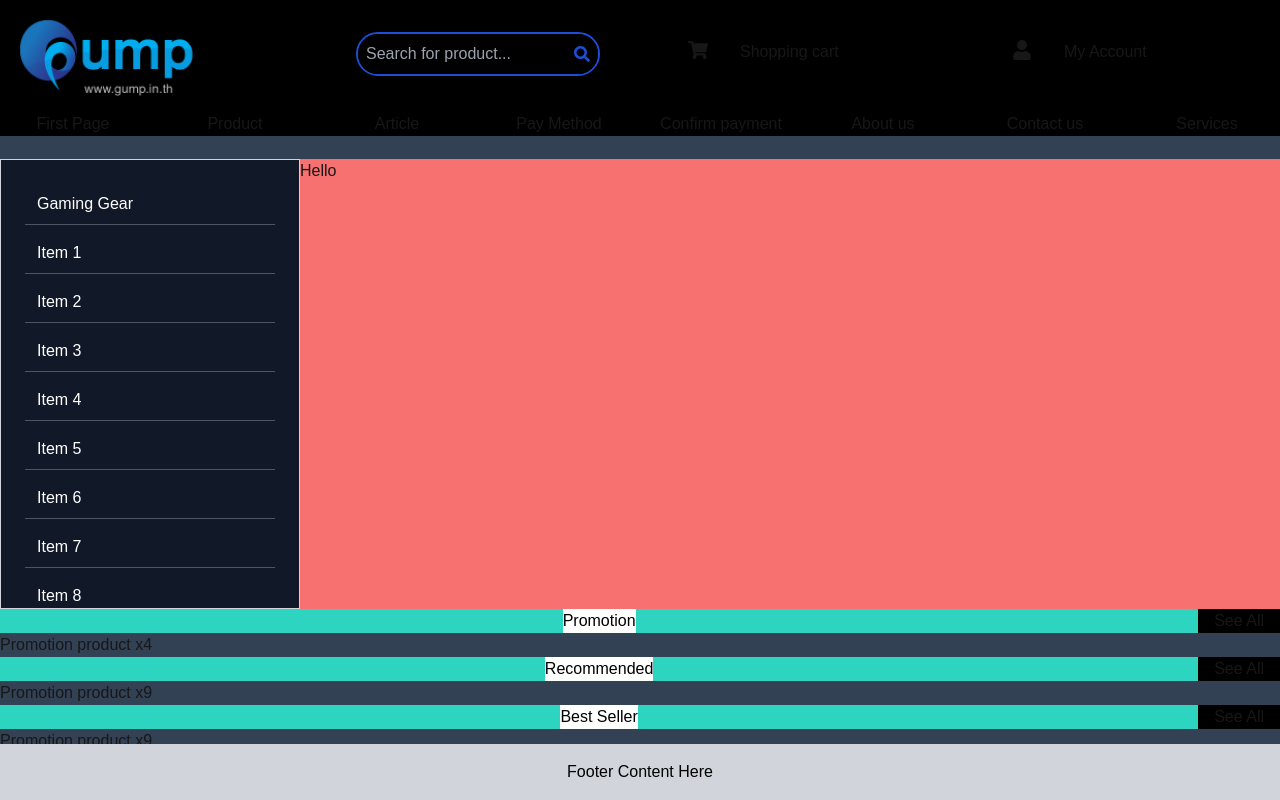
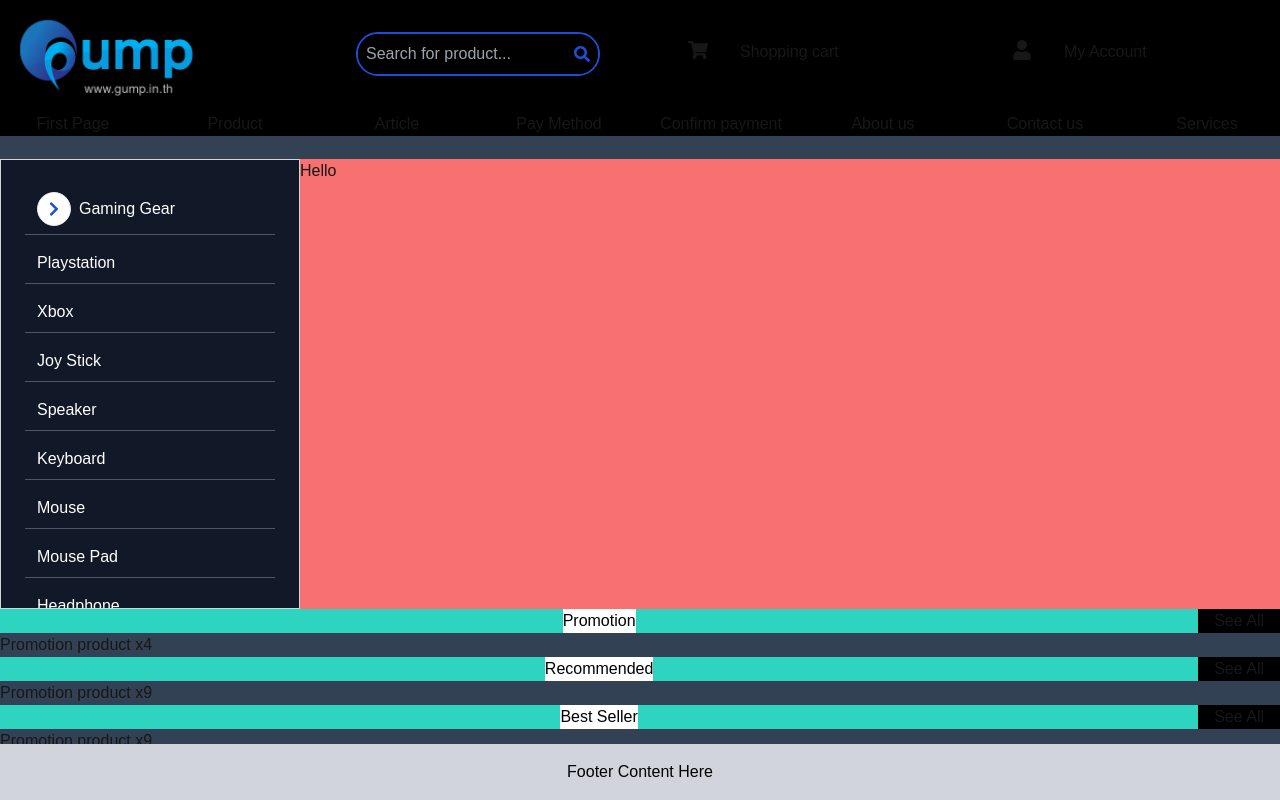
Before and after one commit to thanawathola/e-com, a Next.js app: page / in a window 1280 px wide. Shown: the top 800 px of the page. Built offline with nearby package versions, Linux system fonts and the light colour scheme.

Commit message:
enough menu for scroll menu

```diff
--- /dev/null
+++ b/components/r-chevron.tsx
@@ -0,0 +1,11 @@
+import { FaChevronRight } from "react-icons/fa";
+
+const ChevronRight = () => {
+  return (
+    <div className="p-2">
+      <FaChevronRight className="text-blue-700 w-4 h-4" /> {/* Shopping cart icon */}
+    </div>
+  );
+};
+
+export default ChevronRight;
--- a/components/scroll-menu.tsx
+++ b/components/scroll-menu.tsx
@@ -1,24 +1,28 @@
 import React from "react";
+import ChevronRight from "./r-chevron";
 
 const ScrollableMenu: React.FC = () => {
   return (
     <div className="flex-grow-0 flex-shrink-0 basis-[300px] overflow-y-scroll border border-gray-300 p-4 bg-gray-900 text-white">
-      <div className="py-2 px-3 m-2 border-b border-gray-600">Gaming Gear</div>
-      <div className="py-2 px-3 m-2 border-b border-gray-600">Item 1</div>
-      <div className="py-2 px-3 m-2 border-b border-gray-600">Item 2</div>
-      <div className="py-2 px-3 m-2 border-b border-gray-600">Item 3</div>
-      <div className="py-2 px-3 m-2 border-b border-gray-600">Item 4</div>
-      <div className="py-2 px-3 m-2 border-b border-gray-600">Item 5</div>
-      <div className="py-2 px-3 m-2 border-b border-gray-600">Item 6</div>
-      <div className="py-2 px-3 m-2 border-b border-gray-600">Item 7</div>
-      <div className="py-2 px-3 m-2 border-b border-gray-600">Item 8</div>
-      <div className="py-2 px-3 m-2 border-b border-gray-600">Item 9</div>
-      <div className="py-2 px-3 m-2 border-b border-gray-600">Item 10</div>
-      <div className="py-2 px-3 m-2 border-b border-gray-600">Item 11</div>
-      <div className="py-2 px-3 m-2 border-b border-gray-600">Item 12</div>
-      <div className="py-2 px-3 m-2 border-b border-gray-600">Item 13</div>
-      <div className="py-2 px-3 m-2 border-b border-gray-600">Item 14</div>
-      <div className="py-2 px-3 m-2 border-b border-gray-600">Item 15</div>
+      <div className="py-2 px-3 m-2 border-b border-gray-600 flex items-center gap-2">
+        <div className="border rounded-full bg-white">
+          <ChevronRight />
+        </div>
+        <div>Gaming Gear</div>
+      </div>
+      <div className="py-2 px-3 m-2 border-b border-gray-600">Playstation</div>
+      <div className="py-2 px-3 m-2 border-b border-gray-600">Xbox</div>
+      <div className="py-2 px-3 m-2 border-b border-gray-600">Joy Stick</div>
+      <div className="py-2 px-3 m-2 border-b border-gray-600">Speaker </div>
+      <div className="py-2 px-3 m-2 border-b border-gray-600">Keyboard</div>
+      <div className="py-2 px-3 m-2 border-b border-gray-600">Mouse</div>
+      <div className="py-2 px-3 m-2 border-b border-gray-600">Mouse Pad</div>
+      <div className="py-2 px-3 m-2 border-b border-gray-600">Headphone</div>
+      <div className="py-2 px-3 m-2 border-b border-gray-600">In-ear</div>
+      <div className="py-2 px-3 m-2 border-b border-gray-600">Microphone</div>
+      <div className="py-2 px-3 m-2 border-b border-gray-600">Gaming Chair</div>
+      <div className="py-2 px-3 m-2 border-b border-gray-600">Glasses</div>
+      <div className="py-2 px-3 m-2 border-b border-gray-600">PC Desk</div>
     </div>
   );
 };
```
